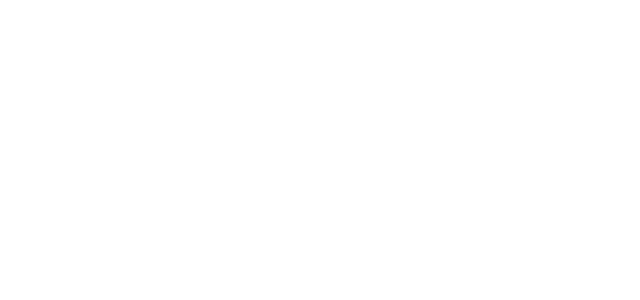
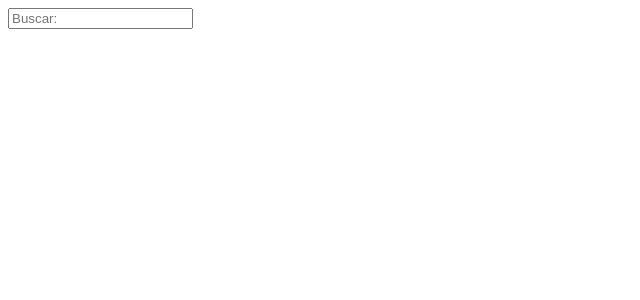
Before and after one commit to MauroDiazSantilli/EjercicioReact13, a React (Vite) app: page / in a window 1280 px wide. Shown: the top 300 px of the page, without its empty margins (0-640 px from the left). Built offline with nearby package versions, Linux system fonts and the light colour scheme.

Commit message:
Maquetando estructura

```diff
--- a/src/App.jsx
+++ b/src/App.jsx
@@ -1,16 +1,14 @@
-import { useState } from 'react'
-import reactLogo from './assets/react.svg'
-import viteLogo from '/vite.svg'
-import './App.css'
+import React from 'react';
+import { Container } from 'react-bootstrap';
+import './App.css';
+import Clima from './components/Clima';
 
 function App() {
-
-
   return (
-    <>
-
-    </>
-  )
+    <Container>
+      <Clima />
+    </Container>
+  );
 }
 
-export default App
+export default App;
--- /dev/null
+++ b/src/components/Buscador.jsx
@@ -0,0 +1,19 @@
+import React from 'react';
+
+const Buscador = ({ consulta, setConsulta, buscarClima }) => {
+  const handleInputChange = (evento) => {
+    setConsulta(evento.target.value);
+  };
+
+  return (
+    <input
+      type="text"
+      placeholder="Buscar:"
+      value={consulta}
+      onChange={handleInputChange}
+      onKeyPress={buscarClima}
+    />
+  );
+};
+
+export default Buscador;
--- /dev/null
+++ b/src/components/Clima.jsx
@@ -0,0 +1,59 @@
+import React, { useState } from 'react';
+import Buscador from './Buscador';
+import ClimaCard from './ClimaCard';
+
+const api = {
+  clave: "0ceb60ef2910e7d4d7d86d9bc745946b",
+  fuente: "https://api.openweathermap.org/data/3.0/"
+};
+
+function Clima() {
+  const [consulta, setConsulta] = useState('');
+  const [clima, setClima] = useState({})
+
+  const buscarClima = (evento) => {
+    if (evento.key === "Enter") {
+      fetch(`${api.fuente}weather?q=${consulta}&appid=${api.clave}&units=metric`)
+        .then(res => res.json())
+        .then(resultado => {
+          setClima(resultado)
+          setConsulta('');
+          console.log(resultado)
+        });
+    }
+  };
+
+  const obtenerFecha = (fecha) => {
+    let meses = ["enero", "febrero", "marzo", "abril", "mayo", "junio", "julio", "agosto", "septiembre", "octubre", "noviembre", "diciembre"];
+    let dias = ["domingo", "lunes", "martes", "miércoles", "jueves", "viernes", "sábado"];
+
+    let dia = dias[fecha.getDay()]
+    let numeroDia = fecha.getDate()
+    let mes = meses[fecha.getMonth()]
+    let año = fecha.getFullYear()
+
+    return `${dia} ${numeroDia} ${mes} ${año}`
+  };
+
+  return (
+    <div className={(typeof clima.main !== "undefined") ? ((clima.main.temp > 16) ? 'app warm' : 'app') : 'app'}>
+      <main>
+        <div>
+          <Buscador
+            consulta={consulta}
+            setConsulta={setConsulta}
+            buscarClima={buscarClima}
+          />
+        </div>
+        {(typeof clima.main !== "undefined") ? (
+          <ClimaCard
+            clima={clima}
+            obtenerFecha={obtenerFecha}
+          />
+        ) : ('')}
+      </main>
+    </div>
+  );
+}
+
+export default Clima
--- /dev/null
+++ b/src/components/ClimaCard.jsx
@@ -0,0 +1,20 @@
+import React from 'react';
+
+const ClimaCard = ({ clima, obtenerFecha }) => {
+  return (
+    <div>
+      <div>
+        <div>{clima.name}, {clima.sys.country}</div>
+        <div>{obtenerFecha(new Date())}</div>
+      </div>
+      <div>
+        <div>
+          {Math.round(clima.main.temp)}°C
+        </div>
+        <div>{clima.weather[0].main}</div>
+      </div>
+    </div>
+  );
+};
+
+export default ClimaCard
```
Also changed, not shown: src/components/Climainfo.jsx (deleted).
